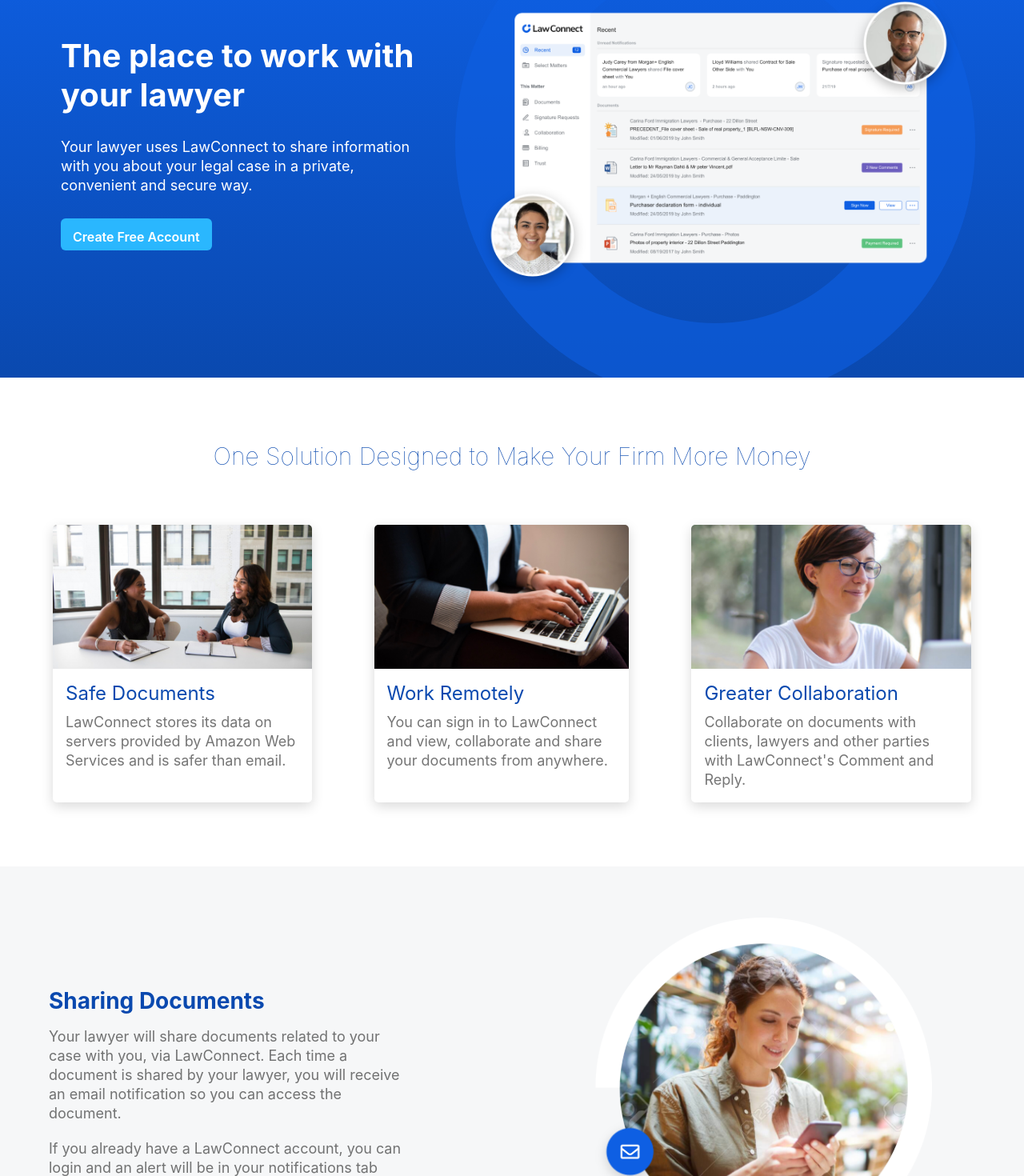
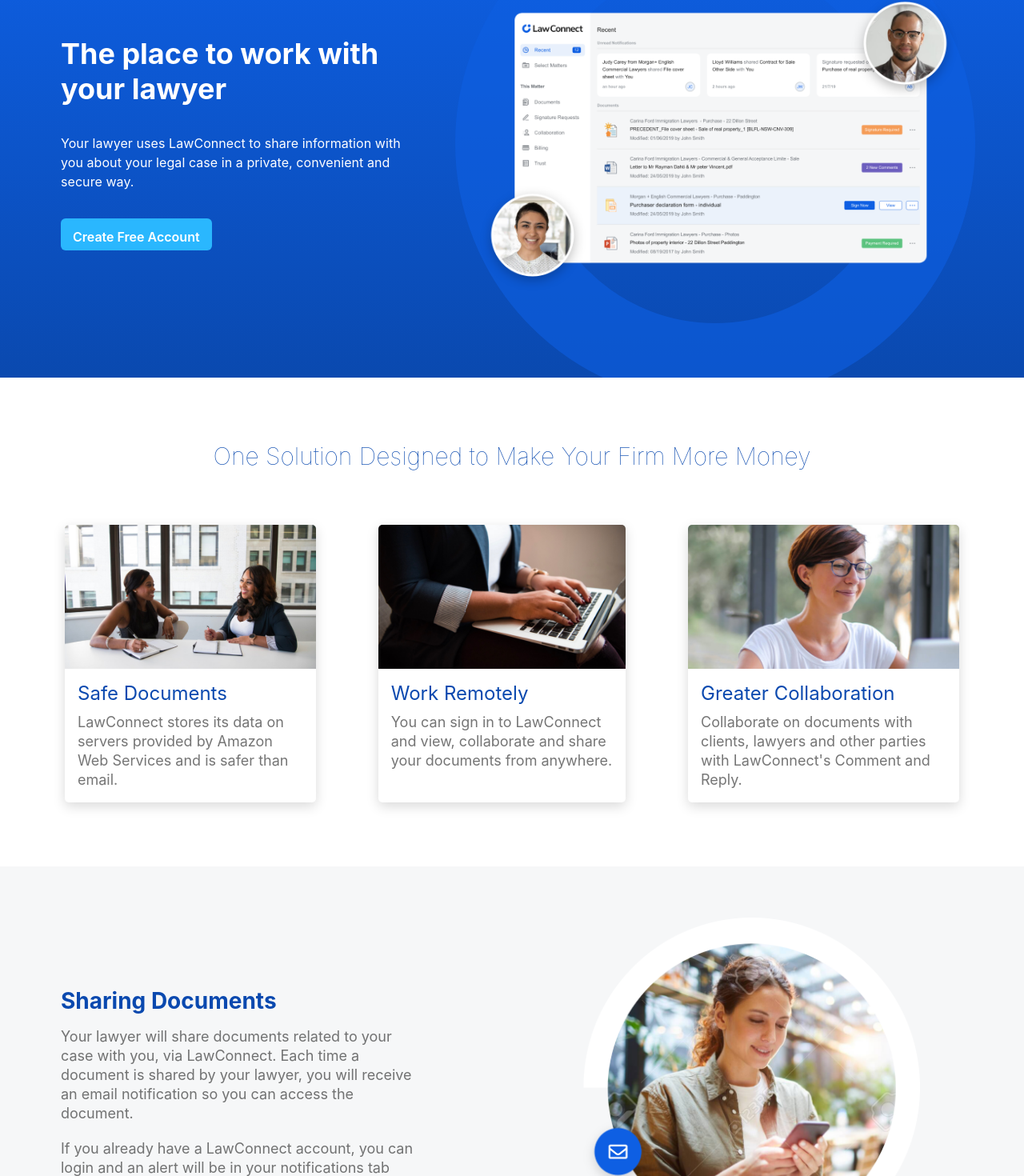
Before and after one commit to Foyoman/LawConnect, a React (Create React App) app: page / in a window 1280 px wide. Shown: the part 179-1649 px from the top of the page at 80% size. Built offline with nearby package versions, Linux system fonts and the light colour scheme.

Commit message:
finalising touches

```diff
--- a/src/styles.css
+++ b/src/styles.css
@@ -136,7 +136,7 @@
 	background: transparent linear-gradient(0deg, #0A49AF 0%, #0E5FE3 86%, #0E5FE3 100%) 0% 0% no-repeat padding-box;
 	color: white;
 	text-align: center;
-	padding-top: 40px;
+	padding-top: 20px;
 }
 
 #header > .container {
@@ -149,22 +149,20 @@
 }
 
 #header-content {
-	margin: 40px 0;
 	height: 100%;
 	display: flex;
 	flex-direction: column;
-	/* justify-content: space-between; */
 	justify-content: center;
 	align-items: center;
 	gap: 24px;
 }
 
 #header-content h2 {
-	font-size: 40px;
+	font-size: 36px;
 }
 
 #header-content p {
-	font-size: 18px;
+	font-size: 16px;
 	letter-spacing: 0.07px;
 	line-height: 1.5rem;
 }
@@ -368,7 +366,7 @@
 	}
 
 	#solutions > .container {
-		padding: 80px 0;
+		padding: 80px 15px;
 	}
 
 	#solutions h2 {
@@ -381,7 +379,7 @@
 	}
 
 	#sharing > .container, #signing > .container {
-		padding: 64px 0;
+		padding: 64px 15px;
 		justify-content: space-between;
 	}
 
```
